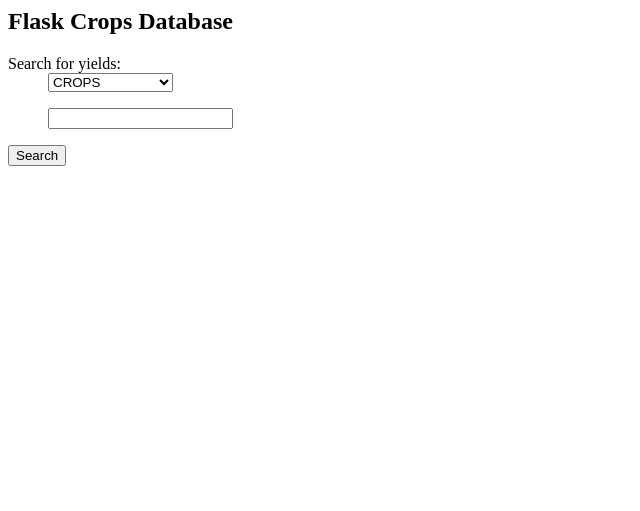
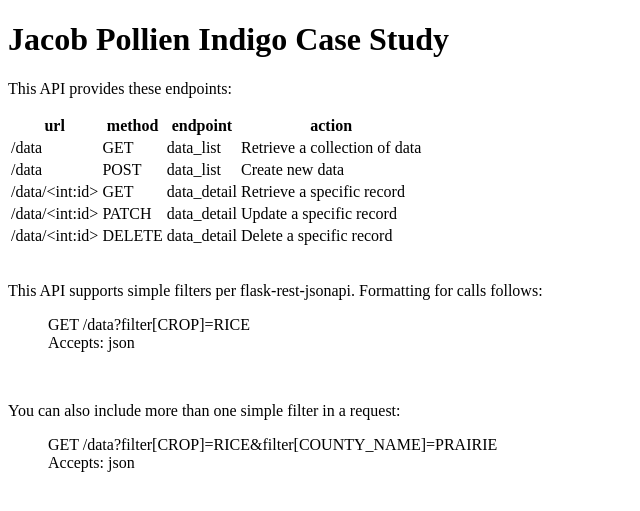
Before and after one commit to JPollien/IndigoCaseStudy, a Flask app: page / in a window 1280 px wide. Shown: the top 511 px of the page, without its empty margins (0-640 px from the left). Run offline with Flask 2, Linux system fonts and the light colour scheme; some libraries are stand-ins or nearby versions.

Commit message:
Big update

```diff
--- a/app.py
+++ b/app.py
@@ -1,81 +1,73 @@
-### Purpose: app that will push API to Heroku for consumption by front end
-### Author: Jacob Pollien
-### Date: 4/9/2020
+import os
+import os.path
+from flask import Flask, render_template
+from flask_rest_jsonapi import Api, ResourceDetail, ResourceList, ResourceRelationship
+from flask_rest_jsonapi.exceptions import ObjectNotFound
+from flask_sqlalchemy import SQLAlchemy
+from flask_heroku import Heroku
+from sqlalchemy.orm.exc import NoResultFound
+from marshmallow_jsonapi.flask import Schema, Relationship
+from marshmallow_jsonapi import fields
 
-from flask import Flask, flash, render_template, url_for, request, redirect
-from flask_sqlalchemy import SQLAlchemy
-import sys
-import json
-from flask_heroku import Heroku
-from forms import CropSearchForm
+app = Flask(__name__)
+app.config['DEBUG'] = True
+app.config['SQLALCHEMY_TRACK_MODIFICATIONS'] = False
+heroku = Heroku(app)
 
-app = Flask( __name__ )
-app.config['SQLALCHEMY_TRACK_MODIFICATIONS'] = False # disabled to save performance
-heroku = Heroku(app)
+
+# Initialize SQLAlchemy
+app.config['SQLALCHEMY_DATABASE_URI'] = os.getenv('DATABASE_URL')
 db = SQLAlchemy(app)
 
-# Since I'm only going to have the one POST method, I'll keep this in the app.py
-# Normally I'd put this in a separate models.py file but here it's unnecessary.
-class Dataentry(db.Model):
+class DataModel(db.Model):
     __tablename__ = "usda_crops_5yr"
 
-    '''We could use FIPS_CODE as ID, but I could foresee a situation
-    wherein the FIPS code changed and messed with our primary key'''
     id = db.Column(db.Integer, primary_key=True)
     CROP = db.Column(db.String())
     FIPS_CODE = db.Column(db.Integer())
     COUNTY_NAME = db.Column(db.String())
-    STATE_CODE = db.Column(db.Integer())
+    STATE_CODE = db.Column(db.String())
     YEAR = db.Column(db.Integer())
     TOTAL_HARVESTED_ACRES = db.Column(db.Integer())
     TOTAL_YIELD = db.Column(db.Numeric())
 
-    def __init__ (self, CROP, FIPS_CODE, COUNTY_NAME, STATE_CODE, YEAR, TOTAL_HARVESTED_ACRES, TOTAL_YIELD):
-        self.CROP = crop
-        self.FIPS_CODE = FIPS_CODE
-        self.COUNTY_NAME = COUNTY_NAME
-        self.STATE_CODE = STATE_CODE
-        self.YEAR = YEAR
-        self.TOTAL_HARVESTED_ACRES = TOTAL_HARVESTED_ACRES
-        self.TOTAL_YIELD = TOTAL_YIELD
+class DataSchema(Schema):
+    class Meta:
+        '''I include these because I like being able to see where stuff comes
+        in case we end up having multiple tables in the same API.
+        Plus, metadata can be easily filtered out in the output dict.'''
+        type_ = 'usda_5yr_crop_table'
+        self_view = 'data_detail'
+        self_view_kwargs = {'id': '<id>'}
+        self_view_many = 'data_list'
 
-# Let's set up a route to accept new data so we can keep this updated
-@app.route("/submit", methods=["POST"])
-def post_to_db():
-    indata = Dataentry(request.form['CROP', 'FIPS_CODE', 'COUNTY_NAME', 'STATE_CODE', 'YEAR', 'TOTAL_HARVESTED_ACRES', 'TOTAL_YIELD'])
-    data = copy(indata. __dict__ )
-    del data["_sa_instance_state"]
-    try:
-        db.session.add(indata)
-        db.session.commit()
-    except Exception as e:
-        print("\n FAILED entry: {}\n".format(json.dumps(data)))
-        print(e)
-        sys.stdout.flush()
-    return 'Data successfully imported. To enter more data, <a href="{}">click here!</a>'.format(url_for("enter_data"))
+    id = fields.Int(dump_only=True)
+    CROP = fields.Str(required=True)
+    FIPS_CODE = fields.Int(required=True)
+    COUNTY_NAME = fields.Str(required=True)
+    STATE_CODE = fields.Str(required=True)
+    YEAR = fields.Int(required=True)
+    TOTAL_HARVESTED_ACRES = fields.Int(required=True)
+    TOTAL_YIELD = fields.Number(required=True)
 
-@app.route("/")
-def index():
-    search = CropSearchForm(request.form)
-    if request.method == 'POST':
-        return search_results(search)
+# Create resource manager
+class DataList(ResourceList):
+    schema = DataSchema
+    data_layer = {'session': db.session,
+                  'model': DataModel}
 
-    return render_template("index.html", form=search)
+class DataDetail(ResourceDetail):
+    schema = DataSchema
+    data_layer = {'session': db.session,
+                  'model': DataModel}
 
-@app.route('/results')
-def search_results(search):
-    results = []
-    search_string = search.data['search']
-    if search.data['search'] == '':
-        qry = db_session.query(Crops)
-        results = qry.all()
-    if not results:
-        flash('No results found!')
-        return redirect('/')
-    else:
-        # display results
-        return render_template('results.html', results=results)
+api = Api(app)
+api.route(DataList, 'data_list', '/data')
+api.route(DataDetail, 'data_detail', '/data/<int:id>')
 
-if __name__ == ' __main__':
-    #app.debug = True
-    app.run()
+@app.route('/')
+def root():
+    return render_template('index.html')
+
+if __name__ == '__main__':
+    app.run(debug=True)
--- a/templates/index.html
+++ b/templates/index.html
@@ -1,24 +1,25 @@
-<doctype html>
-<head>
-    <title>Flask Crops Database</title>
-</head>
-<h2>Flask Crops Database</h2>
+<!DOCTYPE html>
+<html>
+<body>
+<h1>Jacob Pollien Indigo Case Study</h1>
+<p>This API provides these endpoints:</p>
+</body>
+<table>
+<thead><tr><th>url</th><th>method</th><th>endpoint</th><th>action</th></tr></thead>
+<tbody>
+<tr><td>/data</td><td>GET</td><td>data_list</td><td>Retrieve a collection of data</td></tr>
+<tr><td>/data</td><td>POST</td><td>data_list</td><td>Create new data</td></tr>
+<tr><td>/data/&lt;int:id&gt;</td><td>GET</td><td>data_detail</td><td>Retrieve a specific record</td></tr>
+<tr><td>/data/&lt;int:id&gt;</td><td>PATCH</td><td>data_detail</td><td>Update a specific record</td></tr>
+<tr><td>/data/&lt;int:id&gt;</td><td>DELETE</td><td>data_detail</td><td>Delete a specific record</td></tr>
+</tbody>
+</table>
+<br><p>This API supports simple filters per flask-rest-jsonapi.  Formatting for calls follows:<br>
+<p style="margin-left: 40px">GET /data?filter[CROP]=RICE<br>
+Accepts: json</p></p><br>
 
-{% with messages = get_flashed_messages() %}
-  {% if messages %}
-    <ul class=flashes>
-    {% for message in messages %}
-      <li>{{ message }}</li>
-    {% endfor %}
-    </ul>
-  {% endif %}
-{% endwith %}
-{% from "_formhelpers.html" import render_field %}
-<form method=post>
-  <dl>
-    {{ render_field(form.select) }}
-    <p>
-    {{ render_field(form.search) }}
-  </dl>
-  <p><input type=submit value=Search>
-</form>
+<p>You can also include more than one simple filter in a request:<br>
+<p style="margin-left: 40px">GET /data?filter[CROP]=RICE&filter[COUNTY_NAME]=PRAIRIE<br>
+Accepts: json</p></p>
+</body>
+</html>
```
